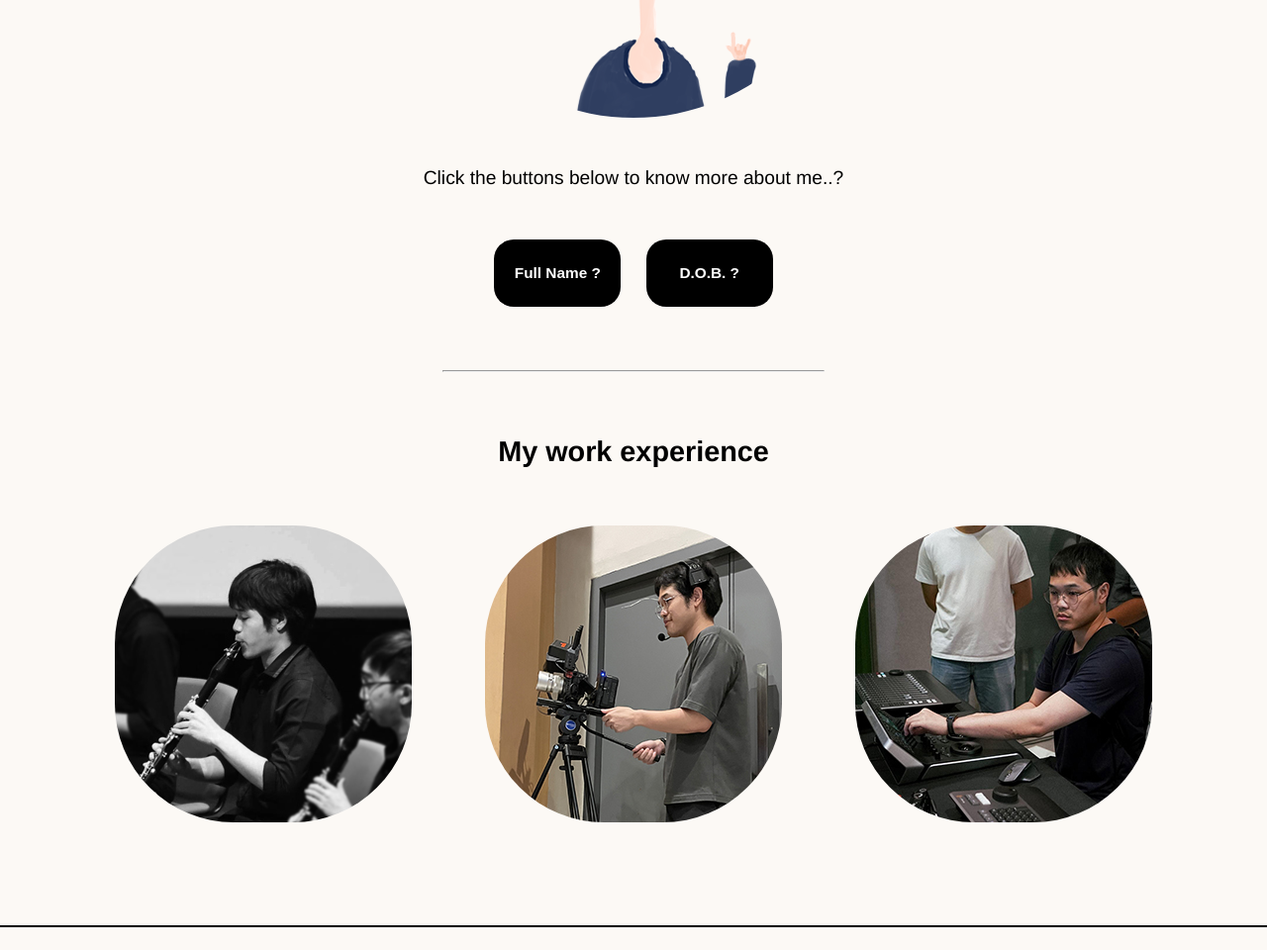
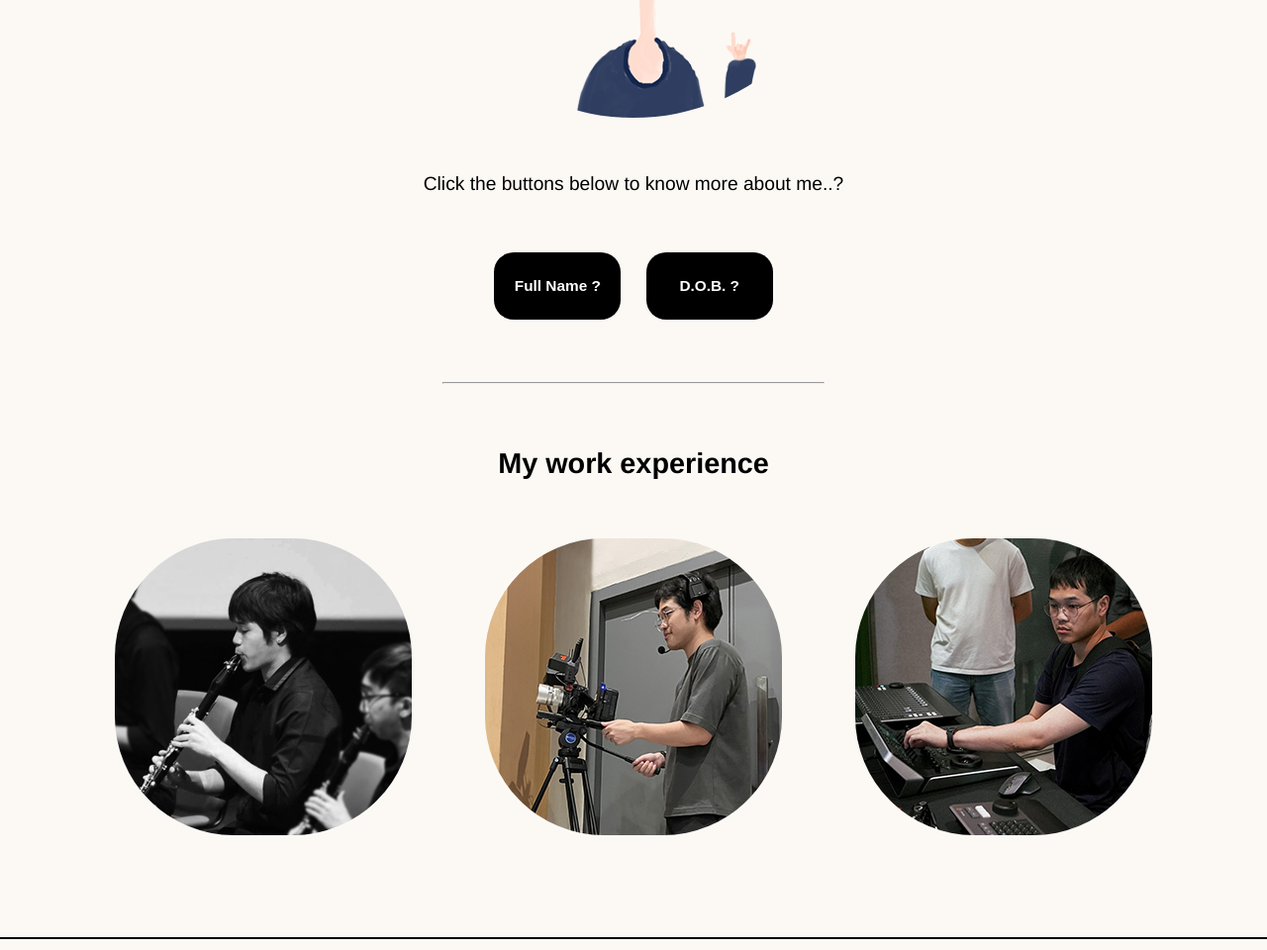
Before and after one commit to tnon26/a1-piyapat, a plain HTML site: page index.html in a window 1280 px wide. Shown: the part 1729-2689 px from the top of the page at 99% size. Drawn offline with Linux system fonts and the light colour scheme.

Commit message:
Add files via upload

```diff
--- a/css/style.css
+++ b/css/style.css
@@ -23,6 +23,12 @@ a {
 h5 {
     line-height: 1.8;
     font-weight: lighter;
+}
+
+p {
+    line-height: 1.8;
+    font-weight: lighter;
+    font-size: .8 em;
 }
 
 hr {
```
